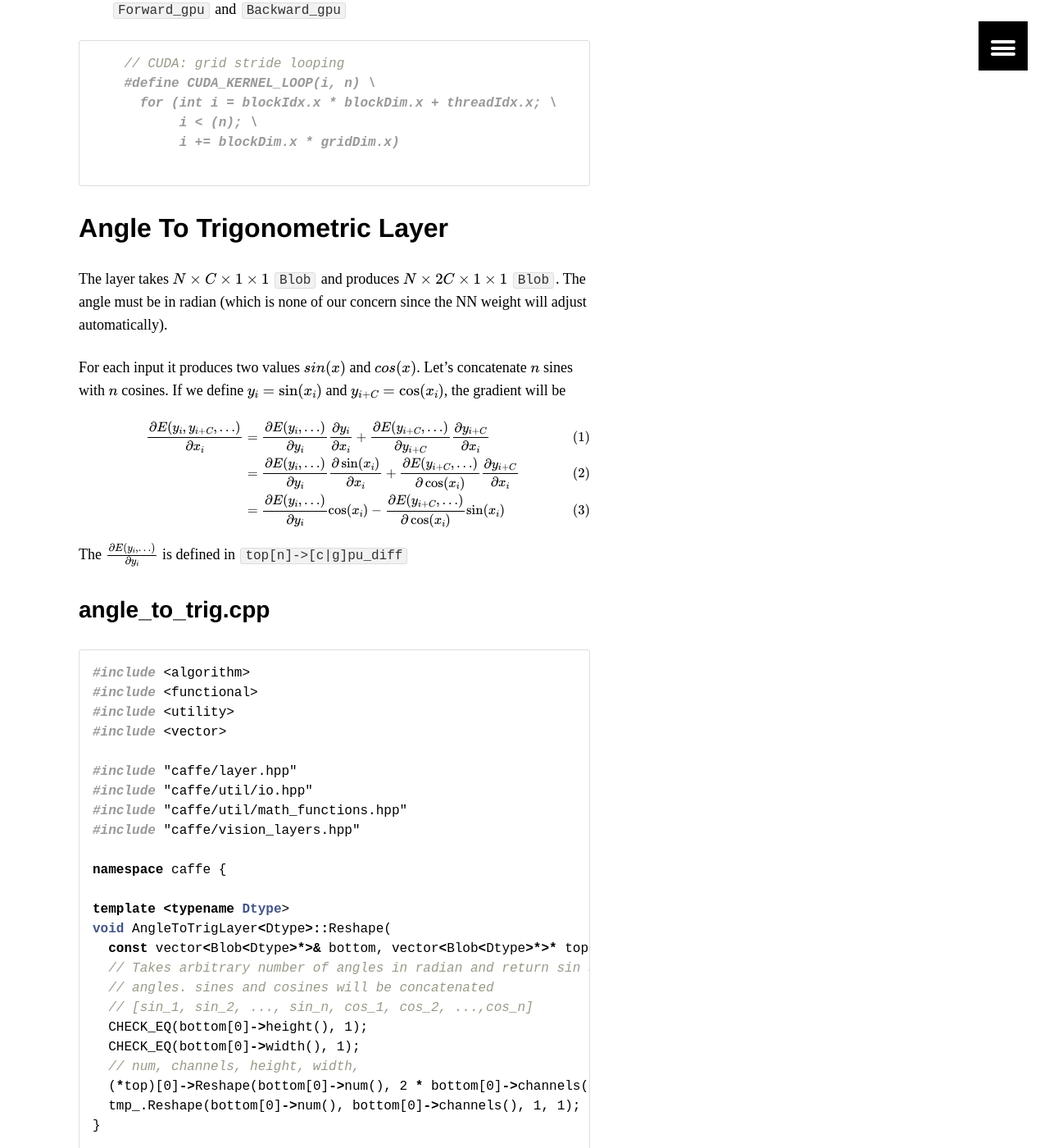
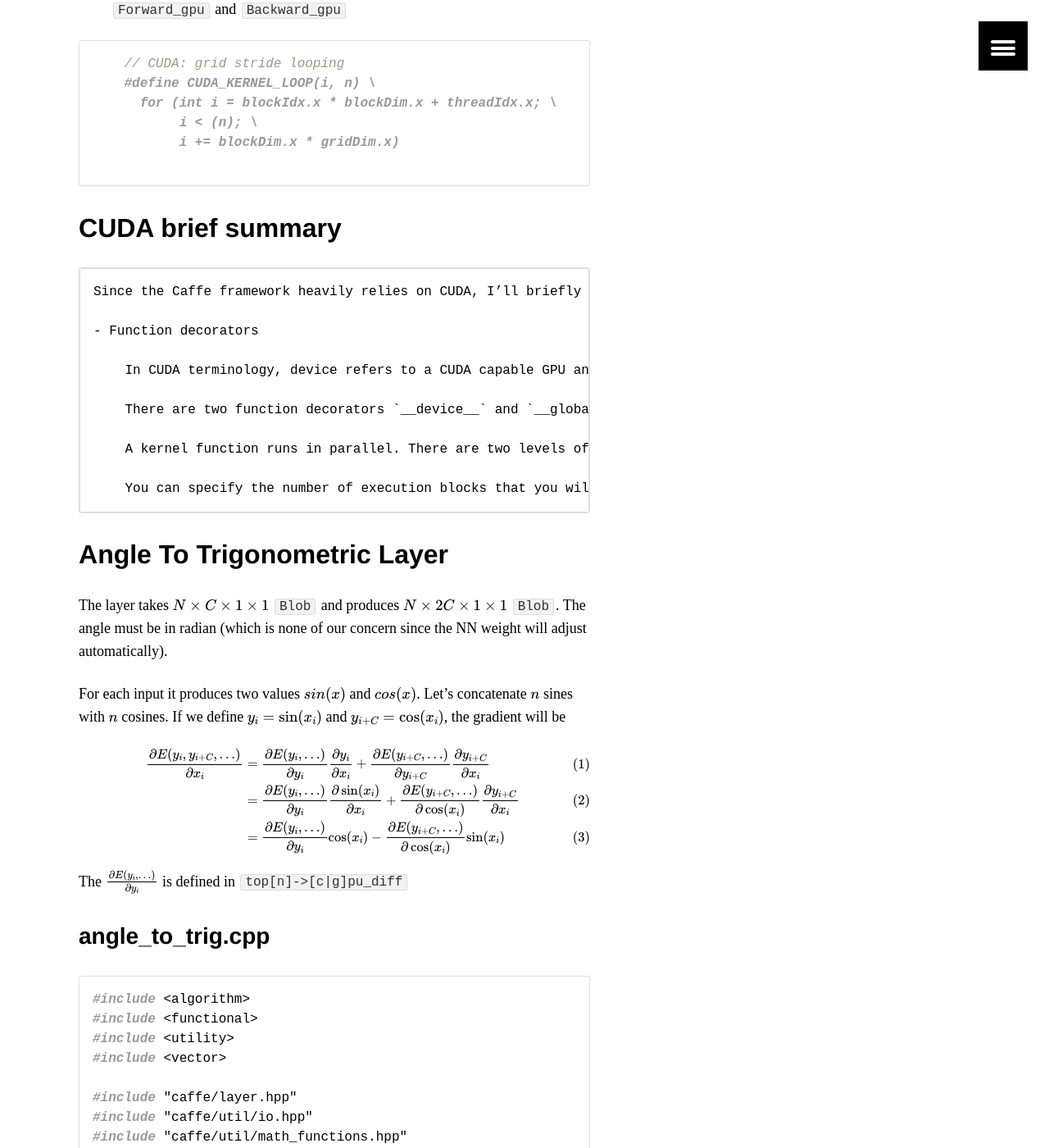
Before and after one commit to antran89/blog, a Jekyll site: the page built from _posts/research/2015-01-16-making-caffe-layer.md, in a window 1280 px wide and 1400 px high, scrolled down 2787 px. Shown: the whole window at 82% size. Built offline with Jekyll 4.4.1, drawn with Linux system fonts in a browser that asks for light colours; formulas are drawn with MathJax 3; comment, search, counter and statistics services are not loaded; some of the changed text lies outside the part shown.

Commit message:
Added CUDA notes, moved the caffe note to research section, modified cuda matlab debugging notes.

```diff
--- a/_posts/research/2015-01-16-making-caffe-layer.md
+++ b/_posts/research/2015-01-16-making-caffe-layer.md
@@ -105,15 +105,29 @@ When you implement the functions, try to use the macros and functions provided b
            i += blockDim.x * gridDim.x)
     {% endhighlight %}
 
+## CUDA brief summary
+
+    Since the Caffe framework heavily relies on CUDA, I’ll briefly summarize the basics of CUDA.
+
+    - Function decorators
+
+        In CUDA terminology, device refers to a CUDA capable GPU and host refers to the CPU side.
+
+        There are two function decorators `__device__` and `__global__`. If you put either of them in front of a function, the function is compiled as a CUDA kernel. You can call a `__device__` kernel within a CUDA kernel whereas you can call a `__global__` kernel from the host.
+
+        A kernel function runs in parallel. There are two levels of parallelism : threads and blocks. Blocks consists of multiple threads and a collection of blocks is called as a grid. However, threads are divide into groups of 32 threads called wraps and it is best to use multiple of 32 threads.
+
+        You can specify the number of execution blocks that you will run from CPU side when you launch a kernel. For example, if you want to lanch a kernel called `kernel_function`, simply put the following on the CPU side code. `kernel_function<<<N_BLOCKS, N_THREADS>>>(arguments)`. This will launch `N_BLOCKS` of blocks with `N_THREADS` number of threads. [^2]
+
 {% comment %}
-* CUDA brief summary
-
+        There aare two
     I've been using CUDA for my research since CUDA 4.5, but the concepts of grids, threads, and blocks are sometimes confusing. Since caffe also requires CUDA programming, I will quickly summarize the concepts as well as the basics.
 
     In theory, each thread will be executed in parallel, but stream processors can sometimes handle multiple threads. In each block, there are multiple threads and a grid contains multiple blocks.
 
     All CUDA kernels must start with either `__device__` or `__global__`. `__device__` functions are only accessible from CUDA kernels, whereas `__global__` functions can be launched from the CPU side.
 {% endcomment %}
+
 
 ## Angle To Trigonometric Layer
 
@@ -149,9 +163,9 @@ namespace caffe {
 template <typename Dtype>
 void AngleToTrigLayer<Dtype>::Reshape(
   const vector<Blob<Dtype>*>& bottom, vector<Blob<Dtype>*>* top) {
-  // Takes arbitrary number of angles in radian and return sin and cos of the
-  // angles. sines and cosines will be concatenated
-  // [sin_1, sin_2, ..., sin_n, cos_1, cos_2, ...,cos_n]
+  // Takes arbitrary number of angles in radian and returns sin and cos of the
+  // inputs. The cosines will be append at the end of sines.
+  // i.e. [sin_1, sin_2, ..., sin_n, cos_1, cos_2, ...,cos_n]
   CHECK_EQ(bottom[0]->height(), 1);
   CHECK_EQ(bottom[0]->width(), 1);
   // num, channels, height, width,
@@ -217,8 +231,8 @@ namespace caffe {
 
 
 /* Define automatic type switching cuda sin,cos functions
- * [sin|cos]f is single precision trigonometric functions
- * [sin|cos] is double precision trigonometric functions
+ * [sin,cos]f are single precision trigonometric functions
+ * [sin,cos] are double precision trigonometric functions
  */
 template <typename Dtype>
 Dtype auto_type_cos(Dtype x);
```
Also changed, not shown: other parts of _posts/research/2015-01-16-making-caffe-layer.md (+1 -0 lines), _posts/notes/2015-03-03-Debugging-CUDA-in-MATLAB.md (+1 -1 lines), about/index.md (+4 -0 lines), _posts/research/2015-01-31-caffe-notes.md (renamed from _posts/notes/2015-01-31-caffe-notes.md).
